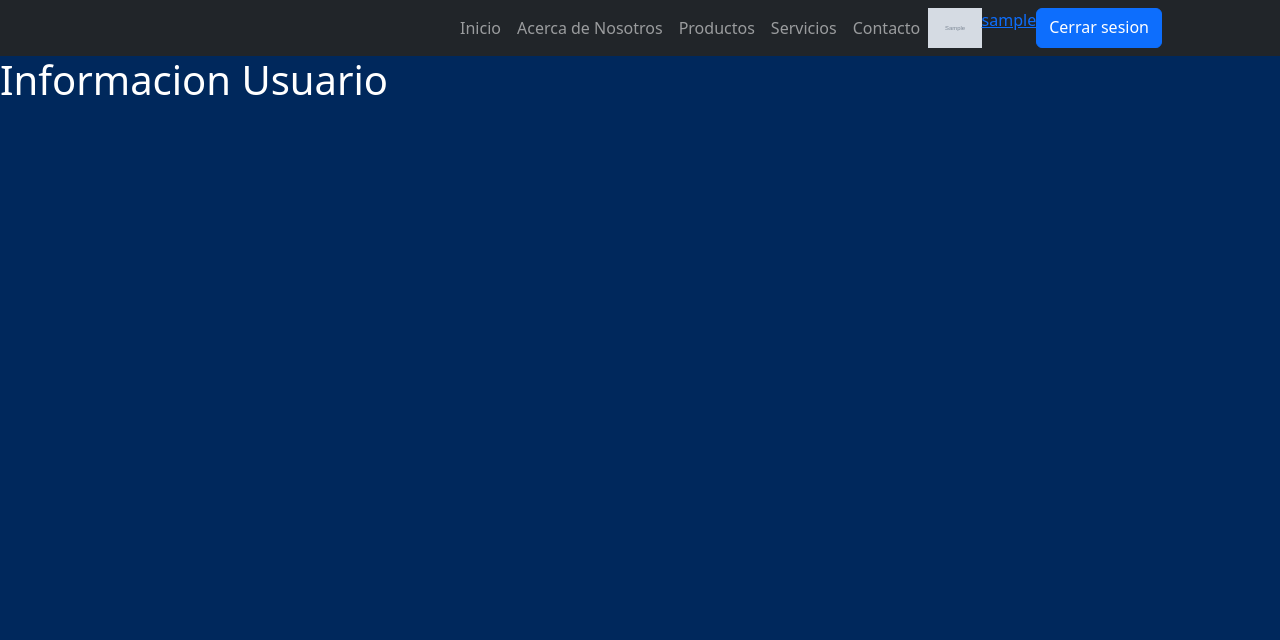
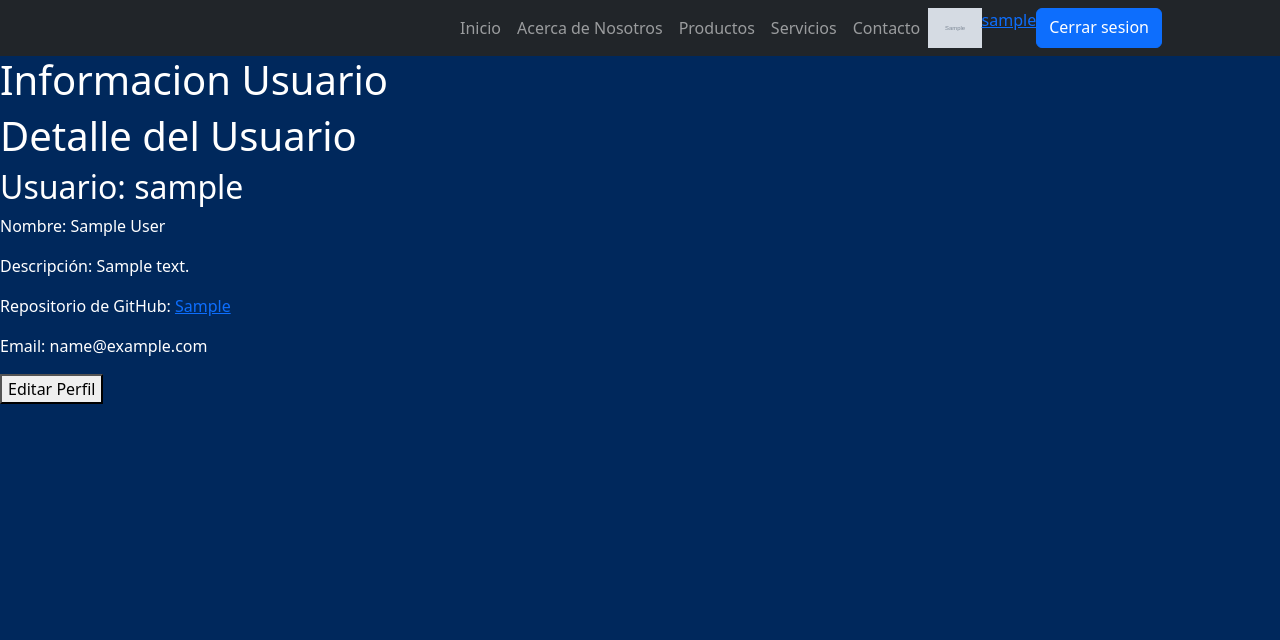
Before and after one commit to RchardDayz/beistand, a Django app: page /usuarios/logueado/ in a window 1280 px wide. Shown: the top 640 px of the page. Run offline with Django 4.2, Linux system fonts and the light colour scheme; a user stored in the database is signed in; tables that the repository leaves empty hold one stand-in row (values such as "Sample post"); grey boxes marked "Sample" are stand-in pictures; some libraries are stand-ins or nearby versions.

Commit message:
se hicieron los ultimos cambios en el templeat logueado.html

```diff
--- a/usuarios/forms.py
+++ b/usuarios/forms.py
@@ -1,6 +1,7 @@
 from django import forms
 from django.contrib.auth.forms import UserCreationForm, UserChangeForm
 from django.contrib.auth.models import User
+from usuarios.models import CustomUser
 
 class MiFormularioDeCreacion(UserCreationForm):
     email = forms.EmailField()
@@ -8,7 +9,7 @@ class MiFormularioDeCreacion(UserCreationForm):
     password2 = forms.CharField(label='Repetir Contrasenia', widget=forms.PasswordInput)
 
     class Meta:
-        model = User
+        model = CustomUser
         fields = ['username', 'email', 'password1', 'password2']
         help_texts = {k: '' for k in fields}
 
@@ -20,5 +21,5 @@ class EdicionDatosUsuario(UserChangeForm):
     avatar = forms.ImageField(required=False)
 
     class Meta:
-        model = User
+        model = CustomUser
         fields = ['email', 'first_name', 'last_name', 'avatar']
--- a/usuarios/templates/usuarios/logueado.html
+++ b/usuarios/templates/usuarios/logueado.html
@@ -8,12 +8,15 @@
                     <h1 style="color: white">Informacion Usuario</h1>
 {% endblock header %}
 
-{% block content %}
-  <h1>User Detail</h1>
-  <h2>Usuario: {{ user.username }}</h2>
-  <img src="{{ user.avatar.url }}" alt="Avatar de {{ user.username }}" width="100" height="100">
-  <p>Nombre: {{ user.first_name }} {{ user.last_name }}</p>
-  <p>Descripción: {{ user.description }}</p>
-  <p>Repositorio de GitHub: <a href="{{ user.github_repo }}">{{ user.github_repo }}</a></p>
-  <p>Email: {{ user.email }}</p>
+{% block contenido %}
+  <h1 style="color: white">Detalle del Usuario</h1>
+  <h2 style="color: white">Usuario: {{ user.username }}</h2>
+  {% if user.avatar.avatar %}
+    <img src="{{ user.avatar.url }}" alt="Avatar de {{ user.username }}" width="100" height="100">
+  {% endif %}
+  <p style="color: white">Nombre: {{ user.first_name }} {{ user.last_name }}</p>
+  <p style="color: white">Descripción: {{ user.description }}</p>
+  <p style="color: white">Repositorio de GitHub: <a href="https://github.com/RchardDayz">{{ user.first_name }}</a></p>
+  <p style="color: white">Email: {{ user.email }}</p>
+  <button type='button'><a class="navbar-brand" href={% url 'usuarios:editar_perfil' %}>Editar Perfil</a></button>
 {% endblock %}
--- a/usuarios/views.py
+++ b/usuarios/views.py
@@ -5,7 +5,7 @@ from django.contrib.auth import authenticate, login as django_login
 from django.shortcuts import redirect
 from django.contrib.auth.decorators import login_required
 from django.urls import reverse_lazy
-from usuarios.models import InformacionExtra
+from usuarios.models import InformacionExtra, CustomUser
 from django.contrib.auth.mixins import LoginRequiredMixin
 from usuarios.forms import MiFormularioDeCreacion, EdicionDatosUsuario
 
```
Also changed, not shown: media/avatares/myAvatar_0vEt4g2.png (added), media/avatars/myAvatar.png (added).
